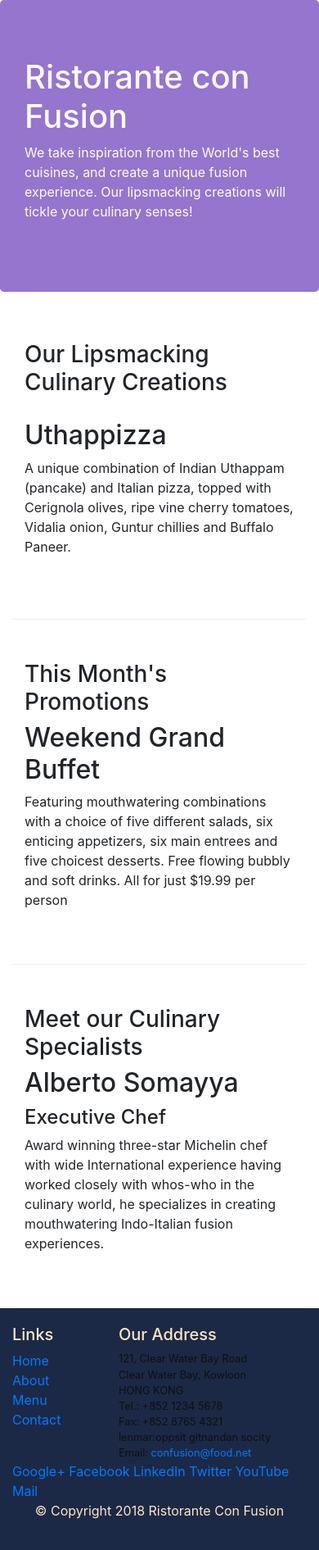
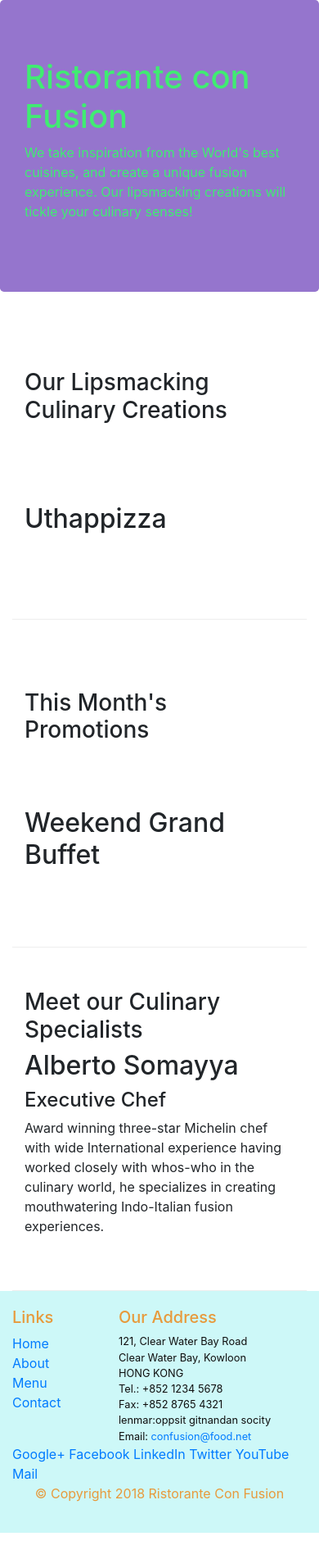
Before and after one commit to vats22/git-bootstrap, a website: page index.html in a window 390 px wide. Shown: the whole page at 82% size. After the commit the page ends 1870 px from the top, so only its background shows below. Drawn offline with nearby package versions, Linux system fonts and the light colour scheme.

Commit message:
xs data hide

```diff
--- a/CSS/style.css
+++ b/CSS/style.css
@@ -1,6 +1,7 @@
 .row-header{
     margin:0px auto;
     padding:0px;
+    color: rgb(228, 58, 15);
 }
 
 .row-content {
@@ -11,17 +12,17 @@
 }
 
 .footer{
-    background-color: hsl(220, 45%, 19%);
+    background-color: hsla(180, 74%, 52%, 0.233);
     margin:0px auto;
     padding: 20px 0px 20px 0px;
-    color: bisque;
+    color: rgb(231, 154, 60);
 }
 
 .jumbotron {
     padding:70px 30px 70px 30px;
     margin:0px auto;
     background: #9575CD ;
-    color:floralwhite;
+    color: rgba(52, 252, 102, 0.884);
 }
 
 address{
--- a/index.html
+++ b/index.html
@@ -34,8 +34,10 @@
                 <h3>Our Lipsmacking Culinary Creations</h3>
             </div>
             <div class="col- col-sm col-md">
-                <h2>Uthappizza</h2>
-                <p>A unique combination of Indian Uthappam (pancake) and Italian pizza, topped with Cerignola olives, ripe vine cherry tomatoes, Vidalia onion, Guntur chillies and Buffalo Paneer.</p>
+                    <h2>Uthappizza</h2>
+                <div  class="d-none d-sm-block">
+                    <p>A unique combination of Indian Uthappam (pancake) and Italian pizza, topped with Cerignola olives, ripe vine cherry tomatoes, Vidalia onion, Guntur chillies and Buffalo Paneer.</p>
+                </div>
             </div>
         </div>
 
@@ -45,8 +47,11 @@
                 <h3>This Month's Promotions</h3>
             </div>
             <div  class="col col-sm order-sm-first col-md">
-                <h2>Weekend Grand Buffet</h2>
-                <p>Featuring mouthwatering combinations with a choice of five different salads, six enticing appetizers, six main entrees and five choicest desserts. Free flowing bubbly and soft drinks. All for just $19.99 per person </p>
+                        <h2>Weekend Grand Buffet</h2>
+                    <div  class="d-none d-sm-block">
+                        <p>Featuring mouthwatering combinations with a choice of five different salads, six enticing appetizers, six main entrees and five choicest desserts. Free flowing bubbly and soft drinks. All for just $19.99 per person </p>
+
+                    </div>
             </div>
         </div>
 
```
